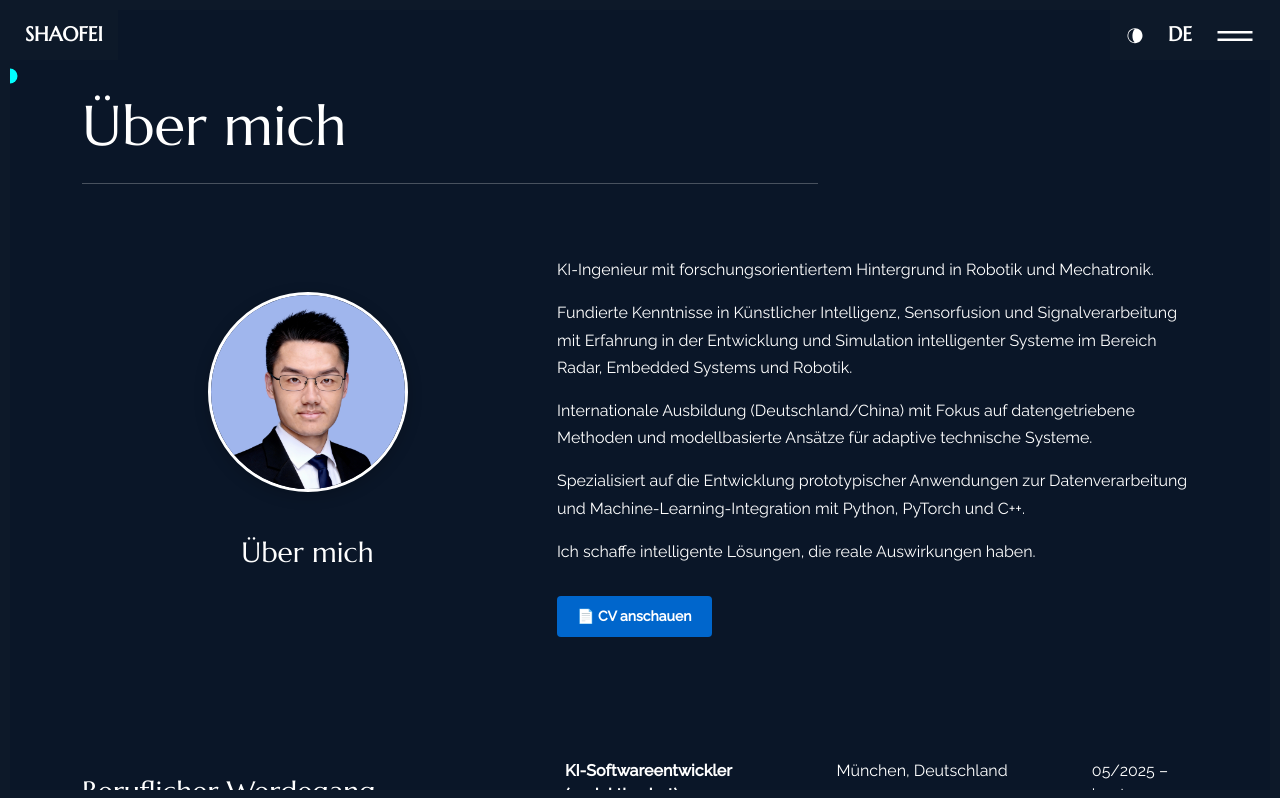
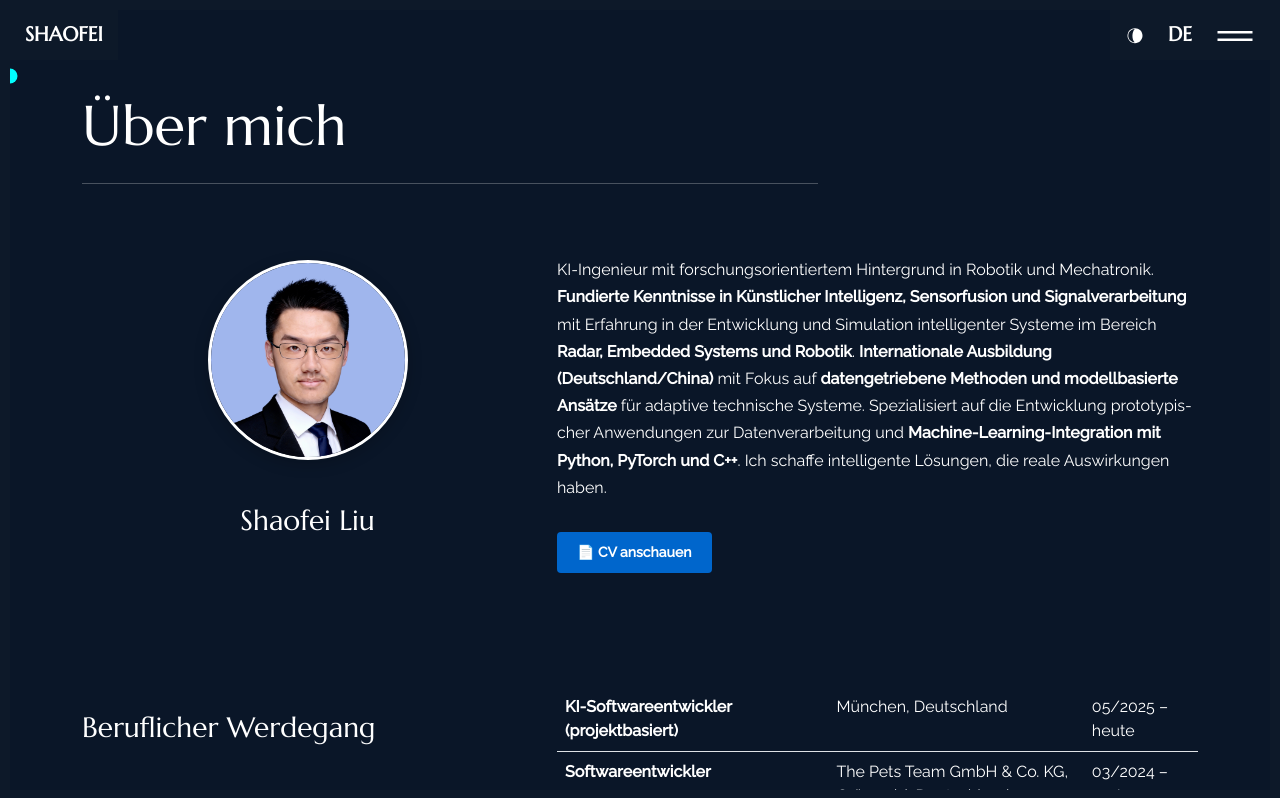
Before and after one commit to shaofei-liu/portfolio, a React (Create React App) app: page /about in a window 1280 px wide. Shown: the top 798 px of the page. Built offline with nearby package versions, Linux system fonts and the light colour scheme.

Commit message:
优化：改变aboutme标题为Shaofei Liu，使用加粗突出关键词

```diff
--- a/src/content_option.js
+++ b/src/content_option.js
@@ -31,10 +31,10 @@ const introdata = {
 };
 
 const dataabout = {
-    title: "Über mich",
-    title_en: "About me",
-    aboutme: "KI-Ingenieur mit forschungsorientiertem Hintergrund in Robotik und Mechatronik.",
-    aboutme_en: "AI Engineer with research-oriented background in robotics and mechatronics.",
+    title: "Shaofei Liu",
+    title_en: "Shaofei Liu",
+    aboutme: "KI-Ingenieur mit forschungsorientiertem Hintergrund in Robotik und Mechatronik. <strong>Fundierte Kenntnisse in Künstlicher Intelligenz, Sensorfusion und Signalverarbeitung</strong> mit Erfahrung in der Entwicklung und Simulation intelligenter Systeme im Bereich <strong>Radar, Embedded Systems und Robotik</strong>. <strong>Internationale Ausbildung (Deutschland/China)</strong> mit Fokus auf <strong>datengetriebene Methoden und modellbasierte Ansätze</strong> für adaptive technische Systeme. Spezialisiert auf die Entwicklung prototypischer Anwendungen zur Datenverarbeitung und <strong>Machine-Learning-Integration mit Python, PyTorch und C++</strong>. Ich schaffe intelligente Lösungen, die reale Auswirkungen haben.",
+    aboutme_en: "AI Engineer with <strong>research-oriented background in robotics and mechatronics</strong>. Proficient in <strong>Artificial Intelligence, sensor fusion and signal processing</strong> with experience developing and simulating intelligent systems in the <strong>radar, embedded systems and robotics</strong> domains. <strong>International education (Germany/China)</strong> with focus on <strong>data-driven methods and model-based approaches</strong> for adaptive technical systems. Specialized in developing prototypical applications for data processing and <strong>machine learning integration with Python, PyTorch and C++</strong>. I create intelligent solutions with real-world impact.",
     aboutme_paragraphs: [
         "KI-Ingenieur mit forschungsorientiertem Hintergrund in Robotik und Mechatronik.",
         "Fundierte Kenntnisse in Künstlicher Intelligenz, Sensorfusion und Signalverarbeitung mit Erfahrung in der Entwicklung und Simulation intelligenter Systeme im Bereich Radar, Embedded Systems und Robotik.",
--- a/src/pages/about/index.js
+++ b/src/pages/about/index.js
@@ -44,11 +44,7 @@ export const About = () => {
           </Col>
           <Col lg="7" className="d-flex align-items-center">
             <div>
-              {(lang === 'en' ? dataabout.aboutme_paragraphs_en : dataabout.aboutme_paragraphs).map((paragraph, idx) => (
-                <p key={idx} style={{ marginBottom: '16px', lineHeight: '1.7' }}>
-                  {paragraph}
-                </p>
-              ))}
+              <p style={{ marginBottom: '16px', lineHeight: '1.7' }} dangerouslySetInnerHTML={{ __html: lang === 'en' ? dataabout.aboutme_en : dataabout.aboutme }} />
               <a
                 href="/ShaofeiLiu_Resume.pdf"
                 target="_blank"
```
Also changed, not shown: 1 other file (tests, documents, lock files or other folders).
